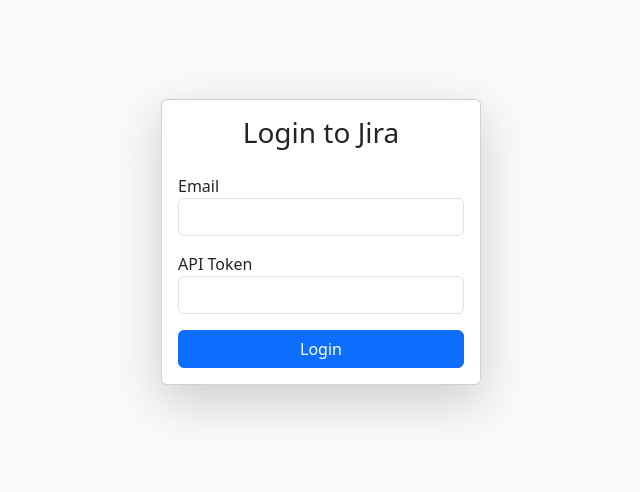
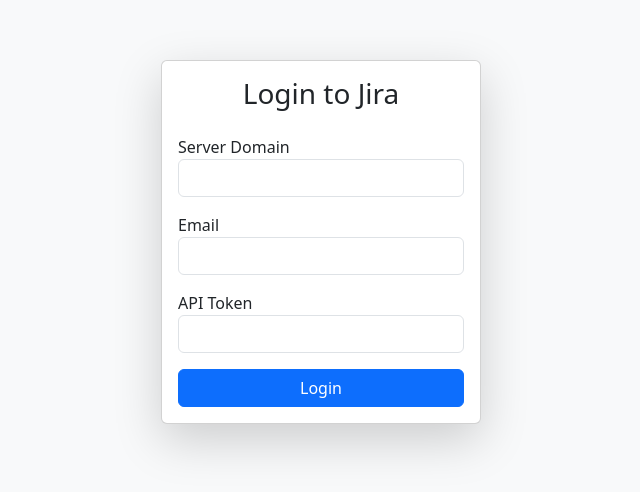
Before and after one commit to assayagt/integration-task, a React (Create React App) app in the folder jira-ticket-app/: page / in a window 1280 px wide. Shown: the part 158-650 px from the top of the page, without its empty margins (319-959 px from the left). Built offline with nearby package versions, Linux system fonts and the light colour scheme.

Commit message:
Added changes to make it general use

```diff
--- a/jira-ticket-app/src/components/Login.js
+++ b/jira-ticket-app/src/components/Login.js
@@ -5,15 +5,21 @@
 function Login() {
     const [email, setEmail] = useState('');
     const [api_token, setApiToken] = useState('');
+    const [server, setServer] = useState('');
     const [error, setError] = useState('');
     const navigate = useNavigate();
 
     const handleLogin = async () => {
         try {
-            const response = await axios.post('http://localhost:5000/api/login', { email, api_token });
+            const response = await axios.post('http://localhost:5000/api/login', {
+                email,
+                api_token,
+                server,
+            });
             if (response.data.status === 'success') {
                 sessionStorage.setItem('email', email);
                 sessionStorage.setItem('api_token', api_token);
+                sessionStorage.setItem('server', server);
                 navigate('/ticket-submission');
             } else {
                 setError('Invalid login credentials');
@@ -28,6 +34,17 @@
             <div className="card shadow-lg" style={{ width: '20rem' }}>
                 <div className="card-body">
                     <h3 className="card-title text-center mb-4">Login to Jira</h3>
+                    <div className="form-group mb-3">
+                        <label htmlFor="server">Server Domain</label>
+                        <input
+                            type="text"
+                            className="form-control"
+                            id="server"
+                            value={server}
+                            onChange={(e) => setServer(e.target.value)}
+                            required
+                        />
+                    </div>
                     <div className="form-group mb-3">
                         <label htmlFor="email">Email</label>
                         <input
--- a/jira-ticket-app/src/components/TicketSubmission.js
+++ b/jira-ticket-app/src/components/TicketSubmission.js
@@ -17,6 +17,7 @@
 
     const email = sessionStorage.getItem('email');
     const api_token = sessionStorage.getItem('api_token');
+    const server = sessionStorage.getItem('server')
 
     if (!email || !api_token) {
       setError('You must log in first.');
@@ -31,6 +32,7 @@
         occurrences: occurrences,
         email: email,
         api_token: api_token,
+        server: server,
       });
 
       setTicketUrl(response.data.ticketUrl);
```
Also changed, not shown: 1 other file (tests, documents, lock files or other folders).
